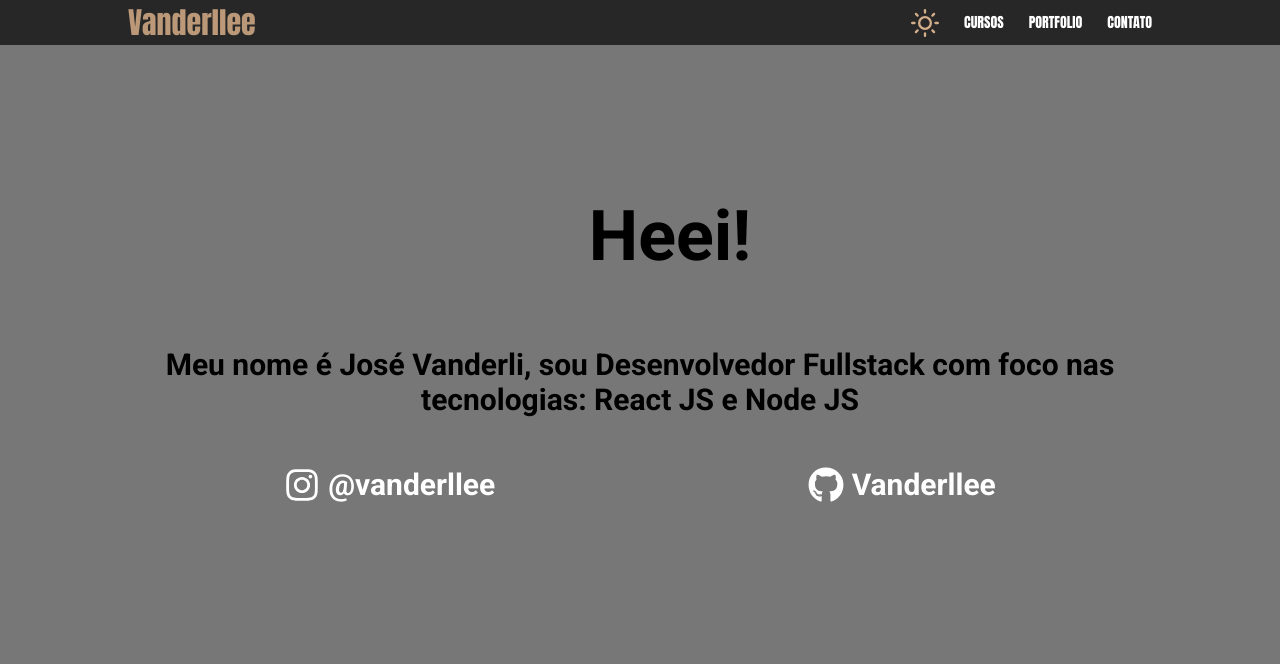
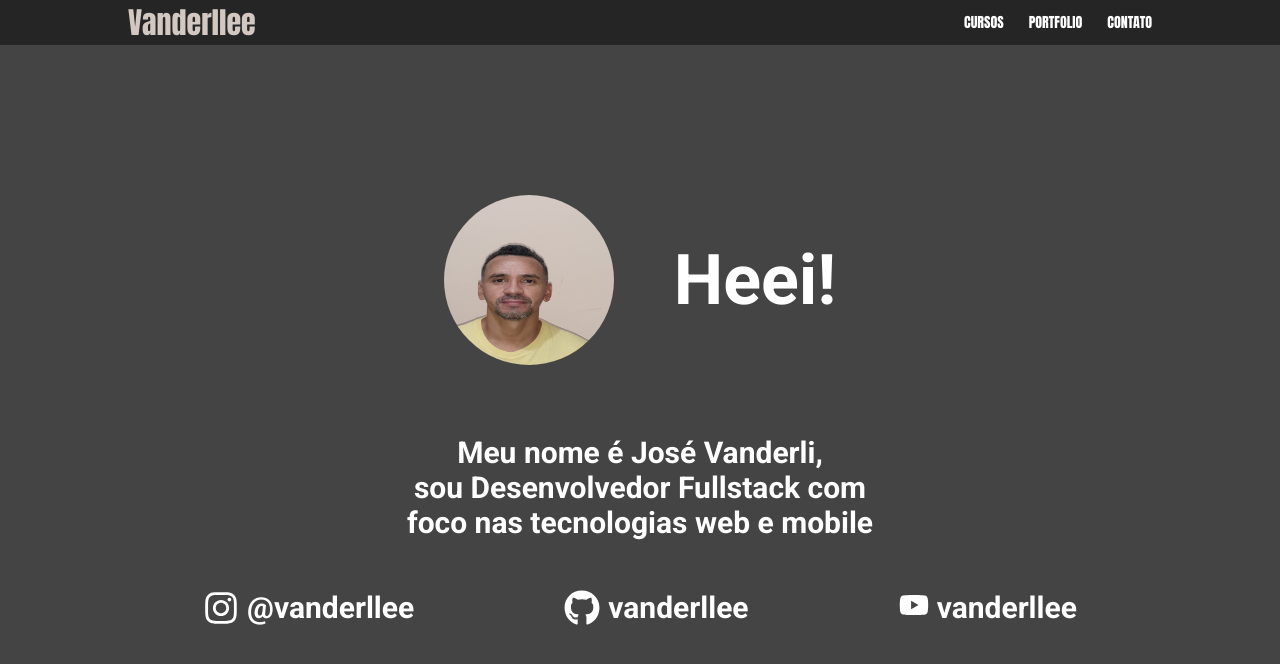
Before and after one commit to Vanderllee/Vanderllee, a React (Create React App) app: page / in a window 1280 px wide. Shown: the top 664 px of the page. Built offline with nearby package versions, Linux system fonts and the light colour scheme.

Commit message:
added styles to pages

```diff
--- a/src/components/NavBar/index.tsx
+++ b/src/components/NavBar/index.tsx
@@ -26,7 +26,6 @@ const NavBar: React.FC = () => {
         </Link>
         <FiMenu size={28} color="#fff" onClick={(): void => handleOpen()} />
         <ul>
-          <FiSun size={28} color="#D4AE8B" />
           <Link to="cursos">
             <li>Cursos</li>
           </Link>
@@ -50,8 +49,6 @@ const NavBar: React.FC = () => {
           <Link to="contato" onClick={(): void => handleOpen()}>
             <li>Contato</li>
           </Link>
-
-          <FiSun size={28} color="#D4AE8B" />
         </ul>
       </MenuDrawer>
     </Background>
--- a/src/components/NavBar/styles.ts
+++ b/src/components/NavBar/styles.ts
@@ -6,7 +6,7 @@ interface MenuDrawerProps {
 
 export const Background = styled.div`
   position: relative;
-  background-color: #272727;
+  background-color: #252525;
   color: #fff;
 
   a {
@@ -25,7 +25,7 @@ export const Container = styled.div`
   p {
     font-family: 'Anton', Arial, Helvetica, Sans-serif;
     font-size: 30px;
-    color: #bb9878;
+    color: #d2c7c1;
   }
   li {
     text-transform: uppercase;
--- a/src/pages/Contato/index.tsx
+++ b/src/pages/Contato/index.tsx
@@ -122,10 +122,10 @@ const Contato: React.FC = () => {
   return (
     <Container>
       <Contact>
-        <GrMail size={30} />
-        <img src={MinhaFoto} width={600} height={600} alt="minha imagem" />
+        <img src={MinhaFoto} width={170} height={170} alt="minha imagem" />
         <SocialMedia>
           <CopyToClipBoard>
+            <GrMail size={30} />
             <p id="clipboard">vanderllee@gmail.com</p>
           </CopyToClipBoard>
 
--- a/src/pages/Contato/styles.ts
+++ b/src/pages/Contato/styles.ts
@@ -36,6 +36,7 @@ export const Contact = styled.div`
   }
   img {
     margin-right: 40px;
+    border-radius: 60%;
   }
   @media (max-width: 700px) {
     img {
@@ -69,6 +70,10 @@ export const Form = styled.form<FormProps>`
     font-size: 16px;
   }
 
+  h1 {
+    color: #fff;
+  }
+
   input::placeholder,
   textarea::placeholder {
     color: #ababab;
@@ -90,9 +95,9 @@ export const Form = styled.form<FormProps>`
     text-transform: uppercase;
     font-size: 20px;
     border: 0;
-    border-radius: 6px;
+    border-radius: 10px;
     color: #fff;
-    background-color: #bb9878;
+    background-color: #d2c7c1;
     padding: 6px 14px;
     transition: background-color 200ms;
 
@@ -108,7 +113,7 @@ export const Form = styled.form<FormProps>`
           `}
 
     button:hover {
-      background-color: #d4ae8b;
+      background-color: #cfc798;
     }
 
     @media (max-width: 950px) {
--- a/src/pages/Home/index.tsx
+++ b/src/pages/Home/index.tsx
@@ -1,18 +1,22 @@
+/* eslint-disable jsx-a11y/img-redundant-alt */
 import React from 'react';
-import { FaGithub, FaInstagram } from 'react-icons/fa';
-
+import { FaGithub, FaInstagram, FaYoutube } from 'react-icons/fa';
+import minhafoto from '../../assets/minhafoto.jpeg';
 import { Container, Hello, Section, SocialMedia } from './styles';
 
-const Home: React.FC = () => {
-  return (
+const Home: React.FC = () => (
   <Container>
     <Hello>
+      <img src={minhafoto} width={170} height={170} alt="picture" />
       <h1>Heei!</h1>
     </Hello>
     <Section>
       <p>
-          Meu nome é José Vanderli, sou Desenvolvedor Fullstack com foco nas
-          tecnologias: React JS e Node JS
+        Meu nome é José Vanderli,
+        <br />
+        sou Desenvolvedor Fullstack com
+        <br />
+        foco nas tecnologias web e mobile
       </p>
       <SocialMedia>
         <a
@@ -29,12 +33,19 @@ const Home: React.FC = () => {
           rel="noopener noreferrer"
         >
           <FaGithub size={36} />
-            <p>Vanderllee</p>
+          <p>vanderllee</p>
+        </a>
+        <a
+          href="https://www.youtube.com/channel/UCIhsI9U96yZh_FVx6XLZHig"
+          target="_blank"
+          rel="noopener noreferrer"
+        >
+          <FaYoutube size={30} />
+          <p>vanderllee</p>
         </a>
       </SocialMedia>
     </Section>
   </Container>
 );
-};
 
 export default Home;
--- a/src/pages/Home/styles.ts
+++ b/src/pages/Home/styles.ts
@@ -5,6 +5,9 @@ export const Container = styled.div`
   margin: 0 auto;
   animation: loadAnimation;
   animation-duration: 500ms;
+  img {
+    border-radius: 60%;
+  }
   @media (max-width: 700px) {
     width: 90vw;
   }
@@ -18,6 +21,7 @@ export const Hello = styled.div`
   h1 {
     margin-left: 60px;
     font-size: 70px;
+    color: #fff;
   }
   @media (max-width: 450px) {
     margin-top: 80px;
@@ -33,6 +37,7 @@ export const Section = styled.div`
   margin-top: 70px;
   p {
     font-size: 30px;
+    color: #fff;
   }
   @media (max-width: 450px) {
     p {
--- a/src/styles/GlobalStyles.ts
+++ b/src/styles/GlobalStyles.ts
@@ -19,7 +19,7 @@ export const GlobalStyle = createGlobalStyle`
   }
 
   body {
-    background-color: #777777;
+    background-color: #444;
     webkit-font-smoothing:antialiased !important;
   }
 
```
Lines whose indentation alone changed are shown as unchanged.
